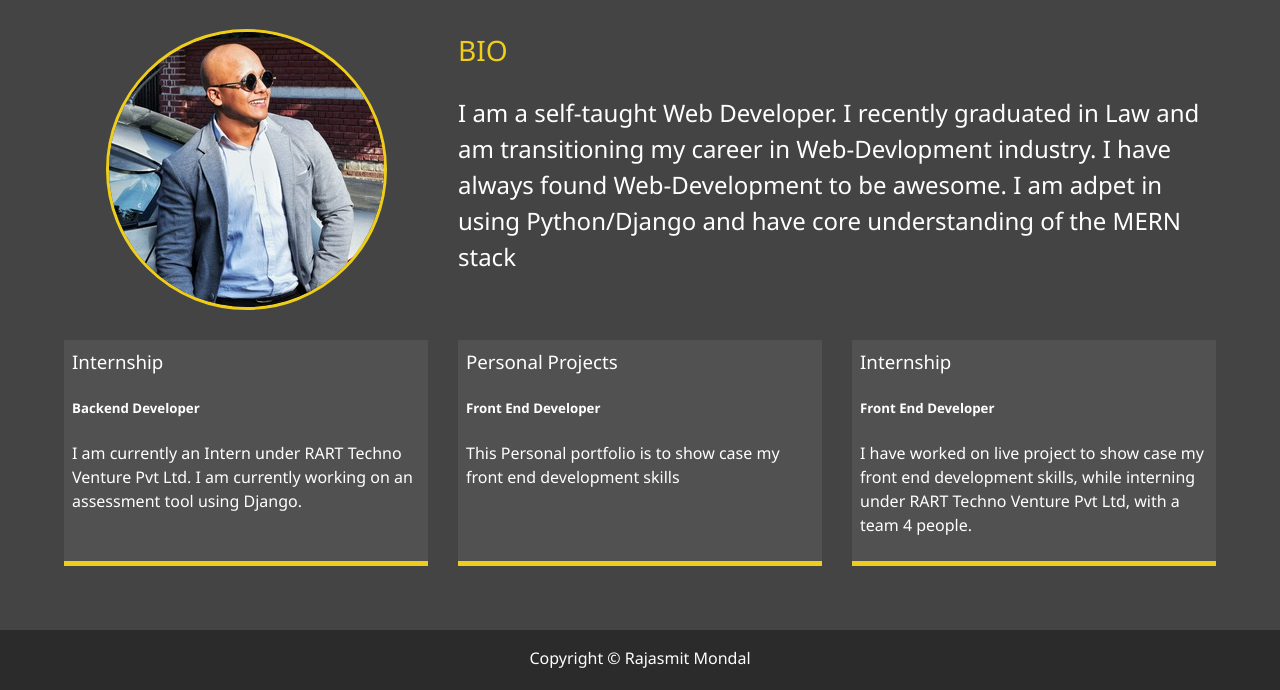
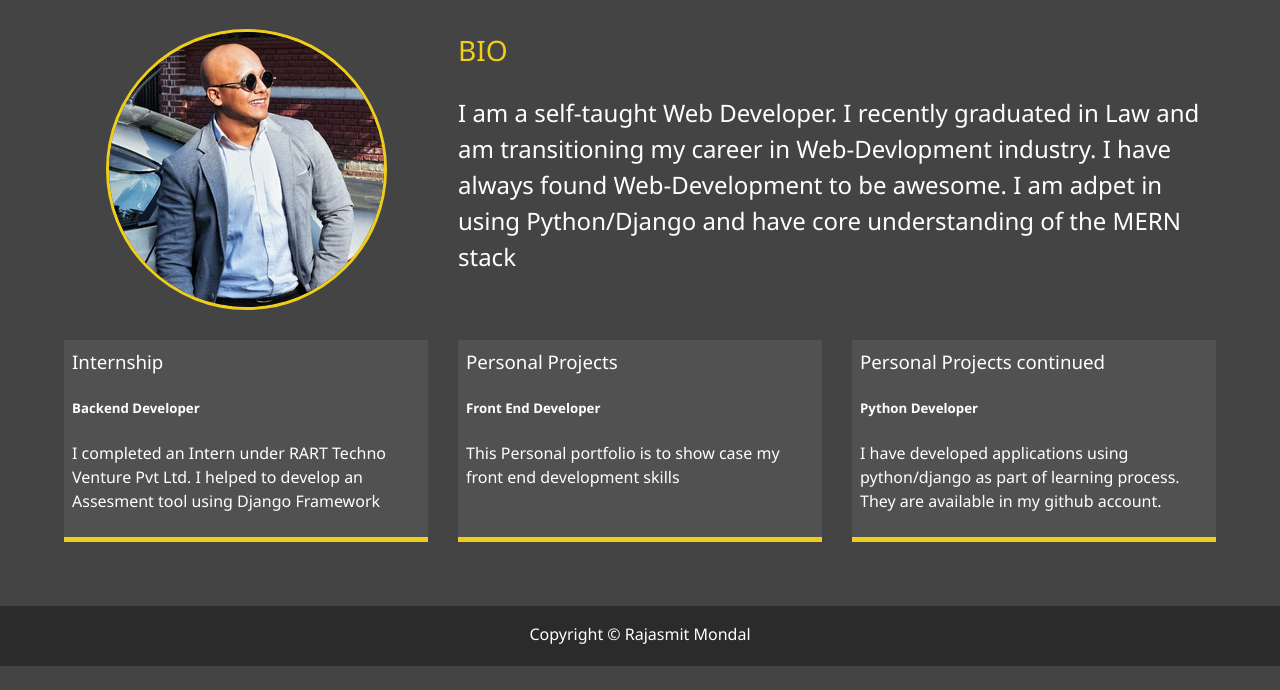
Before and after one commit to Rajasmit/modern_portfolio, a website: page dist/about.html in a window 1280 px wide. Shown: the part 253-943 px from the top of the page. After the commit the page ends 919 px from the top, so only its background shows below. Drawn offline with Linux system fonts and the light colour scheme.

Commit message:
new changes

```diff
--- a/dist/about.html
+++ b/dist/about.html
@@ -1,15 +1,12 @@
 <!DOCTYPE html>
 <html lang="en">
+
 <head>
   <meta charset="UTF-8" />
   <meta name="viewport" content="width=device-width, initial-scale=1.0" />
   <meta http-equiv="X-UA-Compatible" content="ie=edge" />
-    <link
-      rel="stylesheet"
-      href="https://use.fontawesome.com/releases/v5.2.0/css/all.css"
-      integrity="sha384-hWVjflwFxL6sNzntih27bfxkr27PmbbK/iSvJ+a4+0owXq79v+lsFkW54bOGbiDQ"
-      crossorigin="anonymous"
-    />
+  <link rel="stylesheet" href="https://use.fontawesome.com/releases/v5.2.0/css/all.css"
+    integrity="sha384-hWVjflwFxL6sNzntih27bfxkr27PmbbK/iSvJ+a4+0owXq79v+lsFkW54bOGbiDQ" crossorigin="anonymous" />
 
   <link rel="stylesheet" href="css/main.css" />
   <title>About Me</title>
@@ -66,10 +63,9 @@
       <div class="bio">
         <h3 class="text-secondary">BIO</h3>
         <p>
-            I am a self-taught Web Developer. I recently graduated in Law and am
-            transitioning my career in Web-Devlopment industry. I have always
-            found Web-Development to be awesome. I am adpet in using
-            Python/Django and have core understanding of the MERN stack
+          I am a self-taught Web Developer. I recently graduated in Law and am transitioning my career in Web-Devlopment
+          industry. I have always found Web-Development to be awesome. I am adpet in using Python/Django and have core
+          understanding of the MERN stack
         </p>
       </div>
 
@@ -77,8 +73,8 @@
         <h3>Internship</h3>
         <h5>Backend Developer</h5>
         <p>
-            I am currently an Intern under RART Techno Venture Pvt Ltd. I am
-            currently working on an assessment tool using Django.
+          I completed an Intern under RART Techno Venture Pvt Ltd. I helped to develop an Assesment tool using Django
+          Framework
         </p>
       </div>
 
@@ -92,12 +88,11 @@
       </div>
 
       <div class="job job-3">
-          <h3>Internship</h3>
-          <h5>Front End Developer</h5>
+        <h3>Personal Projects continued</h3>
+        <h5>Python Developer</h5>
         <p>
-            I have worked on live project to show case my front end development
-            skills, while interning under RART Techno Venture Pvt Ltd, with a
-            team 4 people.
+          I have developed applications using python/django as part of learning process. They are available in my github
+          account.
         </p>
       </div>
     </div>
@@ -109,4 +104,5 @@
 
   <script src="js/main.js"></script>
 </body>
+
 </html>
```
Also changed, not shown: dist/work.html (+13 -18 lines). Lines whose indentation alone changed are shown as unchanged.
